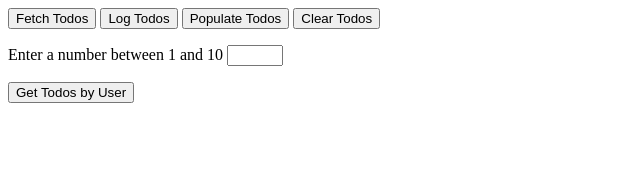
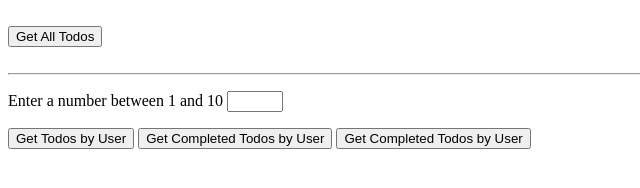
Before and after one commit to Robin-LCA/Data-Todo-List, a plain HTML site: page index.html in a window 1280 px wide. Shown: the whole page, without its empty margins (0-640 px from the left). Drawn offline with Linux system fonts and the light colour scheme.

Commit message:
refactored print code

```diff
--- a/app.js
+++ b/app.js
@@ -27,58 +27,66 @@
 
   const populateTodos = () => {
 
-   for(let i = 0; i < arrayOfTodos.length; i++) {
-
-      // Find the ol by ID and put it in a variable
-      let todoList = document.getElementById('todo-list');
-
-      // Create and element for a list item - li
-      let todoItem = document.createElement('LI'); // <li></li>
-
-      // create the text element for the title
-      let todoTitle = document.createTextNode(arrayOfTodos[i].title);
-
-      // put the list item in the ol
-      todoItem.appendChild(todoTitle); //<li>lorem ipsum</li>
-      todoList.appendChild(todoItem);  // puts the li inside the ol
-   }
+    clearTodos()
+    fetchTodos()
+    printList(arrayOfTodos)
 
 }
-
 
 const getByUser = () => {
 
     //clear the previous todos from the view
     clearTodos();
+    //fetch array of objects
+    fetchTodos();
 
     // need the value from the html input (num-input)
     const numInput = document.getElementById('num-input').valueAsNumber
 
     // filter where userId = num-input
     // store the currently filtered todos in a variable
-    // const result = words.filter((word) => word.length > 6);
 
-    const filteredArray = arrayOfTodos.filter((arr) => arr.userId === numInput )
+    const filteredArray = arrayOfTodos.filter((arr) => arr.userId === numInput );
 
-    // populate the lis with the filtered list
+    printList(filteredArray);
 
-    for(let i = 0; i < filteredArray.length; i++) {
+}
 
-        //console.log(filteredArray[i].title)
+const getCompletedByUser = () => {
 
-      // Find the ol by ID and put it in a variable
-      let todoList = document.getElementById('todo-list');
+    //clear the previous todos from the view
+    clearTodos();
+    //fetch array of objects
+    fetchTodos();
 
-      // Create and element for a list item - li
-      let todoItem = document.createElement('LI'); // <li></li>
+    // need the value from the html input (num-input)
+    const numInput = document.getElementById('num-input').valueAsNumber
 
-      // create the text element for the title
-      let todoTitle = document.createTextNode("User: " + filteredArray[i].userId + " Title: " +filteredArray[i].title);
+    // filter where userId = num-input
+    // store the currently filtered todos in a variable
 
-      // put the list item in the ol
-      todoItem.appendChild(todoTitle); //<li>lorem ipsum</li>
-      todoList.appendChild(todoItem);  // puts the li inside the ol
-   }
+    const filteredArray = arrayOfTodos.filter((arr) => arr.userId === numInput && arr.completed == true );
+
+    printList(filteredArray);
+
+}
+
+const getIncompletedByUser = () => {
+
+    //clear the previous todos from the view
+    clearTodos();
+    //fetch array of objects
+    fetchTodos();
+
+    // need the value from the html input (num-input)
+    const numInput = document.getElementById('num-input').valueAsNumber
+
+    // filter where userId = num-input
+    // store the currently filtered todos in a variable
+
+    const filteredArray = arrayOfTodos.filter((arr) => arr.userId === numInput && arr.completed == false );
+
+    printList(filteredArray);
 
 }
 
@@ -87,14 +95,32 @@ const clearTodos = () => {
     const todos = document.getElementsByTagName("OL")
     // loops over the HTML Collection of LIs and clears out the todos
     for (i=0; i < todos.length; i++) {
-      // will log out the id of each todo as it loops over them.
-      //console.log(todos[i].id)
       // sets the innerHTML to null to replace the todos
       todos[i].innerHTML = null;
     }
 
 }
 
+// Since I use this code to print all lists, I made it into a new
+// function and pass in the array I need to print
+const printList = (arr) => {
+    for(let i = 0; i < arr.length; i++) {
+
+        // Find the ol by ID and put it in a variable
+        let todoList = document.getElementById('todo-list');
+
+        // Create and element for a list item - li
+        let todoItem = document.createElement('LI'); // <li></li>
+
+        // create the text element for the title
+        let todoTitle = document.createTextNode("User: " + arr[i].userId + " Title: " + arr[i].title + " Completed: " + arr[i].completed);
+
+        // put the list item in the ol
+        todoItem.appendChild(todoTitle); //<li>lorem ipsum</li>
+        todoList.appendChild(todoItem);  // puts the li inside the ol
+     }
+
+}
 
 
 
@@ -105,11 +131,10 @@ const clearTodos = () => {
 // DONE -Add a button that when clicked will:
 // DONE -clear the previous todos from the view - new function
 // DONE -and populate it with only todos with the userID that matches the number inputted.
+// DONE -then stores the currently filtered todos in a variable so that ...
+// DONE -You can create two more buttons that when clicked:
 
-// DONE -then stores the currently filtered todos in a variable so that ...
-// You can create two more buttons that when clicked:
-
-// removes those todos from the view
-// and shows only todos that are either:
-// completed
-// not completed
+// DONE -removes those todos from the view
+// DONE -and shows only todos that are either:
+// DONE -completed
+// DONE -not completed
--- a/index.html
+++ b/index.html
@@ -8,11 +8,14 @@
    <link rel="stylesheet" href="./app.css">
 </head>
 <body>
-
-    <button onclick="fetchTodos()">Fetch Todos</button>
-    <button onclick="logTodos()">Log Todos</button>
-    <button onclick="populateTodos()">Populate Todos</button>
-    <button onclick="clearTodos()">Clear Todos</button>
+   <!-- Removed button since I'm fetching for all the other button functions -->
+    <!-- <button onclick="fetchTodos()">Fetch Todos</button>
+    <button onclick="logTodos()">Log Todos</button> -->
+    <br>
+    <button onclick="populateTodos()">Get All Todos</button>
+    <br><br>
+    <hr>
+    <!-- <button onclick="clearTodos()">Clear Todos</button> -->
 
     <!-- Don't use a form. It expects an action and messes everything up!-->
     <p>
@@ -21,7 +24,8 @@
     </p>
 
     <button onclick="getByUser()">Get Todos by User</button>
-
+    <button onclick="getCompletedByUser()">Get Completed Todos by User</button>
+    <button onclick="getIncompletedByUser()">Get Completed Todos by User</button>
     <ol id="todo-list">
     <!-- LIs will go here -->
     </ol>
```
